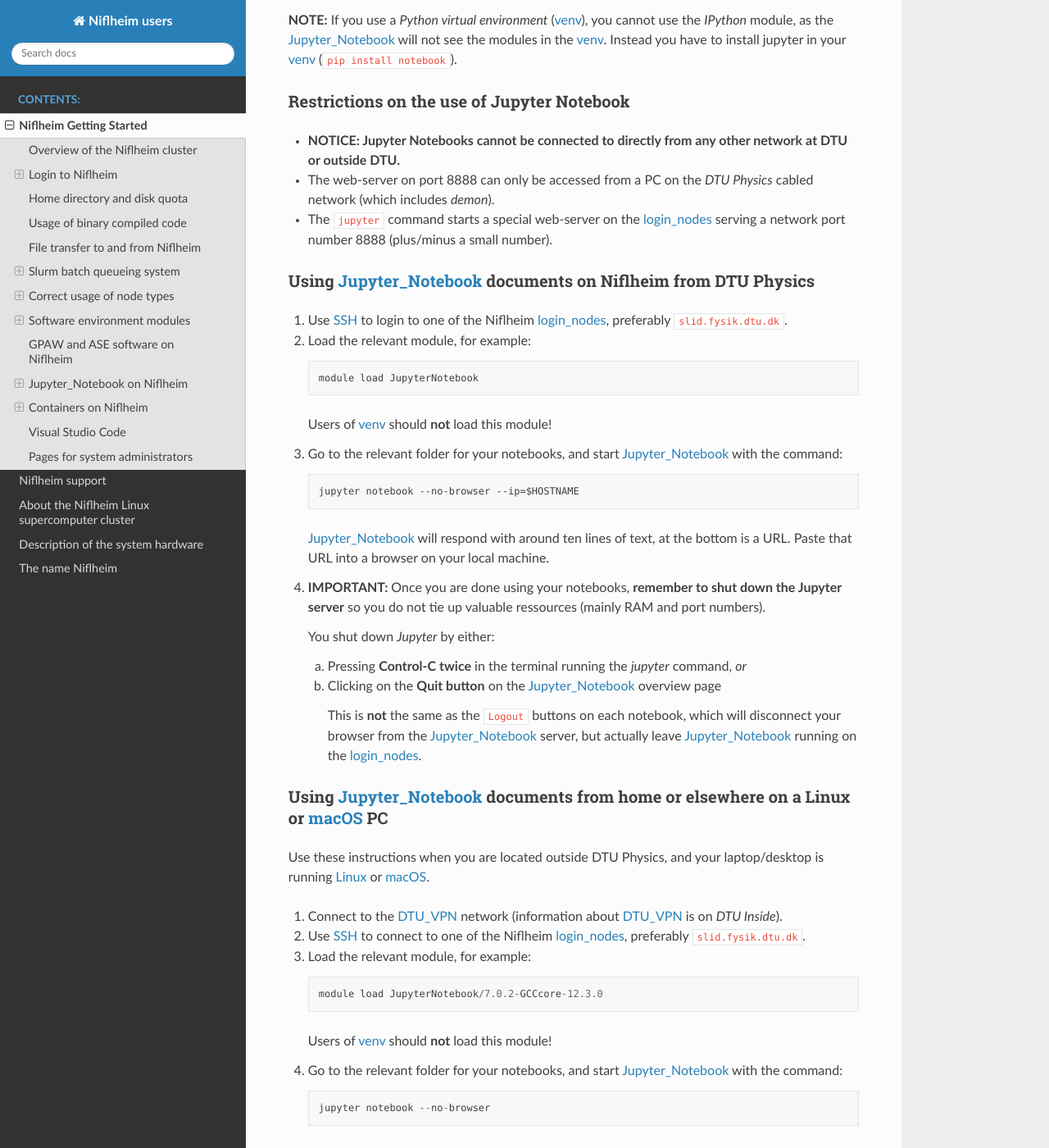
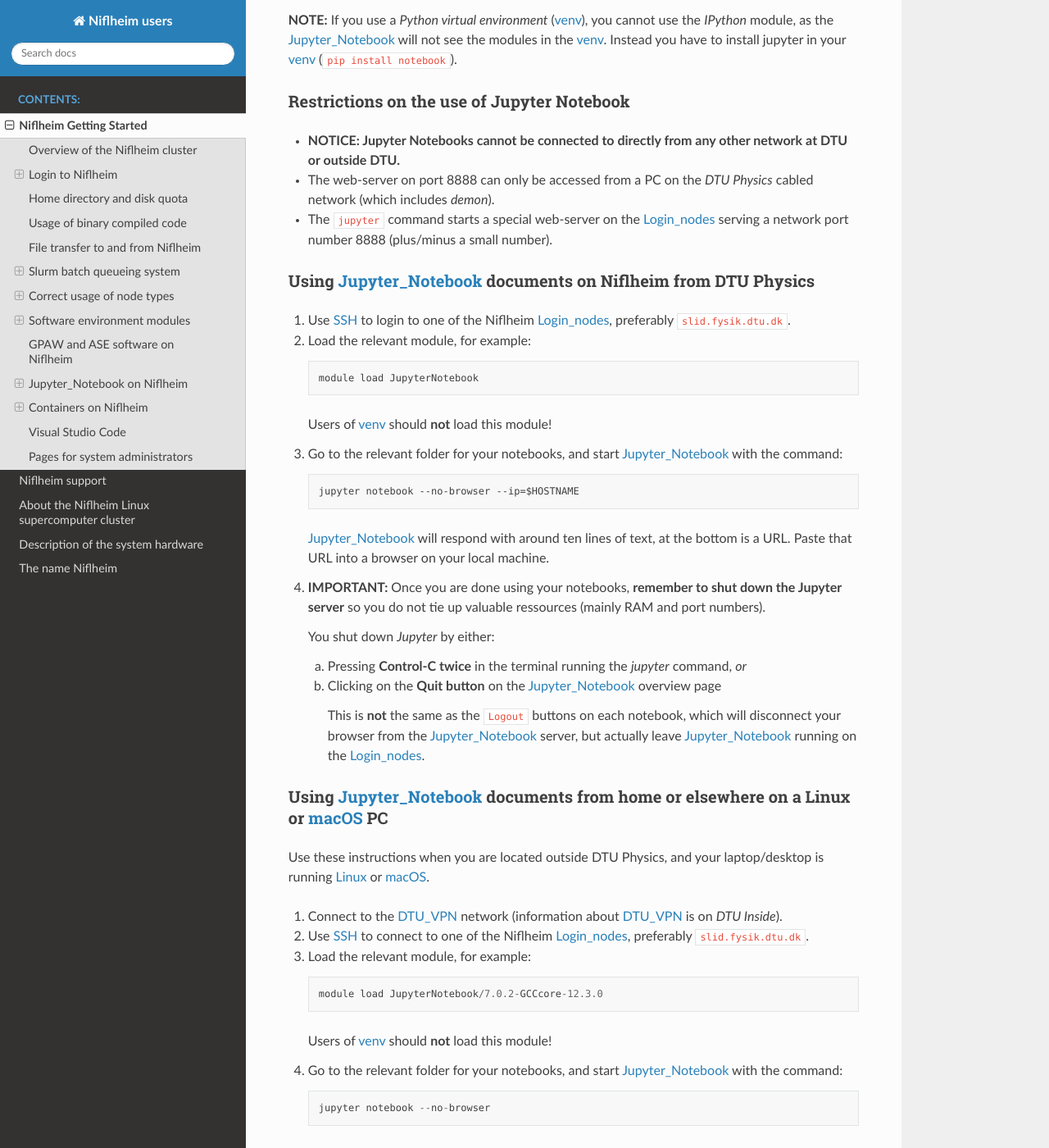
Before and after one commit to OleHolmNielsen/Niflheim_users, a Sphinx documentation site: the page built from docs/Niflheim_Getting_Started.rst, in a window 1280 px wide and 1400 px high, scrolled down 18163 px. Shown: the whole window at 82% size. Built offline with Sphinx 7.4.7 and the Read the Docs theme 3.1.0, drawn with Linux system fonts in a browser that asks for light colours; some of the changed text lies outside the part shown.

Commit message:
Minor edit

```diff
--- a/docs/Niflheim_Getting_Started.rst
+++ b/docs/Niflheim_Getting_Started.rst
@@ -23,7 +23,7 @@
 .. _EasyBuild_modules: https://wiki.fysik.dtu.dk/Niflheim_system/EasyBuild_modules/
 .. _accounting_reports: https://wiki.fysik.dtu.dk/graphs/accounting_reports.html
 
-.. _login_nodes:
+.. _Login_nodes:
 
 Login to Niflheim
 =================
@@ -252,7 +252,7 @@
   :widths: 4 8 4 4 4 4 4
 
   * - **Partition**
-    - login_nodes_
+    - Login_nodes_
     - **CPU and GPU architecture**
     - **CPU cores**
     - **RAM memory**
@@ -678,16 +678,16 @@
 --------------------------
 
 Please do not use the GPU partitions unless your group has been authorized to use GPUs.
-The appropriate login_nodes_ (RockyLinux_ 8) for GPU partitions are:
+The appropriate Login_nodes_ (RockyLinux_ 8) for GPU partitions are:
 
 * Partition ``sm3090``: **thul** (Skylake_)
 * Partition ``a100``: **surt** (Ice_Lake_)
 * Partition ``h200``: **surt** (Ice_Lake_)
 
-The appropriate login_nodes_ must be used to build software for GPUs, since they have the same CPU architecture as the GPU-nodes.
+The appropriate Login_nodes_ must be used to build software for GPUs, since they have the same CPU architecture as the GPU-nodes.
 GPU-specific software modules will only be provided on GPU-compatible nodes.
 
-NVIDIA's CUDA_ software is available as a module on the login_nodes_ and compute nodes::
+NVIDIA's CUDA_ software is available as a module on the Login_nodes_ and compute nodes::
 
   $ module avail CUDA/
 
@@ -903,12 +903,12 @@
 
 * The web-server on port 8888 can only be accessed from a PC on the *DTU Physics* cabled network (which includes *demon*).
 
-* The ``jupyter`` command starts a special web-server on the login_nodes_ serving a network port number 8888 (plus/minus a small number).
+* The ``jupyter`` command starts a special web-server on the Login_nodes_ serving a network port number 8888 (plus/minus a small number).
 
 Using Jupyter_Notebook_ documents on Niflheim from DTU Physics
 --------------------------------------------------------------
 
-1. Use SSH_ to login to one of the Niflheim login_nodes_, preferably ``slid.fysik.dtu.dk``.
+1. Use SSH_ to login to one of the Niflheim Login_nodes_, preferably ``slid.fysik.dtu.dk``.
 
 2. Load the relevant module, for example::
 
@@ -930,7 +930,7 @@
    a. Pressing **Control-C twice** in the terminal running the `jupyter` command, *or*
    b. Clicking on the **Quit button** on the Jupyter_Notebook_ overview page
 
-      This is **not** the same as the ``Logout`` buttons on each notebook, which will disconnect your browser from the Jupyter_Notebook_ server, but actually leave Jupyter_Notebook_ running on the login_nodes_.
+      This is **not** the same as the ``Logout`` buttons on each notebook, which will disconnect your browser from the Jupyter_Notebook_ server, but actually leave Jupyter_Notebook_ running on the Login_nodes_.
 
 Using Jupyter_Notebook_ documents from home or elsewhere on a Linux or macOS_ PC
 -----------------------------------------------------------------------------------
@@ -940,7 +940,7 @@
 
 1. Connect to the DTU_VPN_ network (information about DTU_VPN_ is on *DTU Inside*).
 
-2. Use SSH_ to connect to one of the Niflheim login_nodes_, preferably ``slid.fysik.dtu.dk``.
+2. Use SSH_ to connect to one of the Niflheim Login_nodes_, preferably ``slid.fysik.dtu.dk``.
 
 3. Load the relevant module, for example::
 
@@ -980,7 +980,7 @@
 
 1. Connect to the DTU_VPN_ network (information about DTU_VPN_ is on *DTU Inside*).
 
-2. Log in to one of the Niflheim login_nodes_, preferably ``slid.fysik.dtu.dk``.
+2. Log in to one of the Niflheim Login_nodes_, preferably ``slid.fysik.dtu.dk``.
    Use MobaXterm_ to log in directly to e.g. ``slid.fysik.dtu.dk``, but when you create the login session (the Session tab), select Network Settings, then Jump Host.
    Fill in the Jump Host name ``slid.fysik.dtu.dk`` and your DTU user name.
 
@@ -1097,7 +1097,7 @@
 Visual Studio Code
 =====================
 
-The *Visual Studio Code* (VS_code_) editor can be used on your personal desktop and make remote SSH connections to the Niflheim login_nodes_.
+The *Visual Studio Code* (VS_code_) editor can be used on your personal desktop and make remote SSH connections to the Niflheim Login_nodes_.
 
 The DTU `course 02002/02003: Computer Programming <https://02002.compute.dtu.dk/index.html>`_
 has some material in the page `Using VSCode <https://02002.compute.dtu.dk/vscode/index.html>`_.
```
